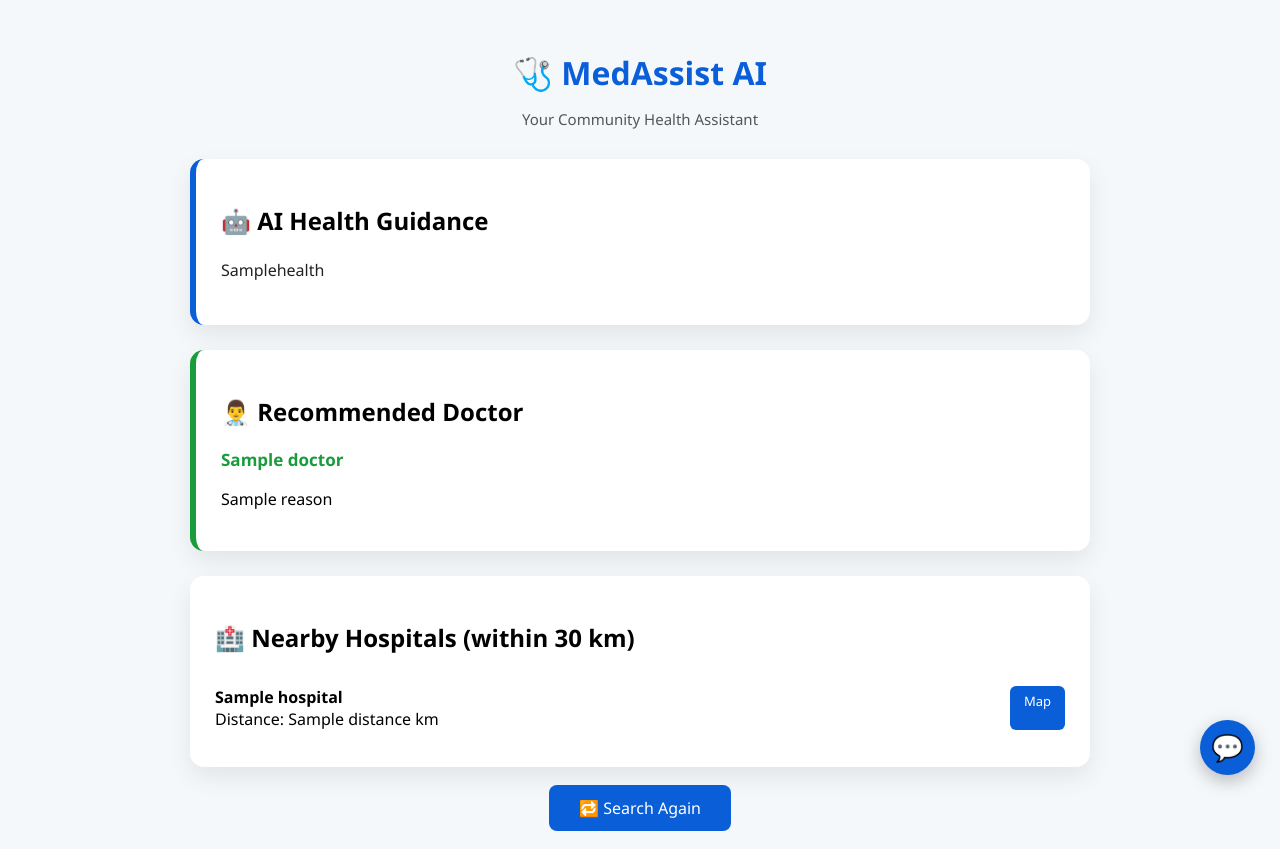
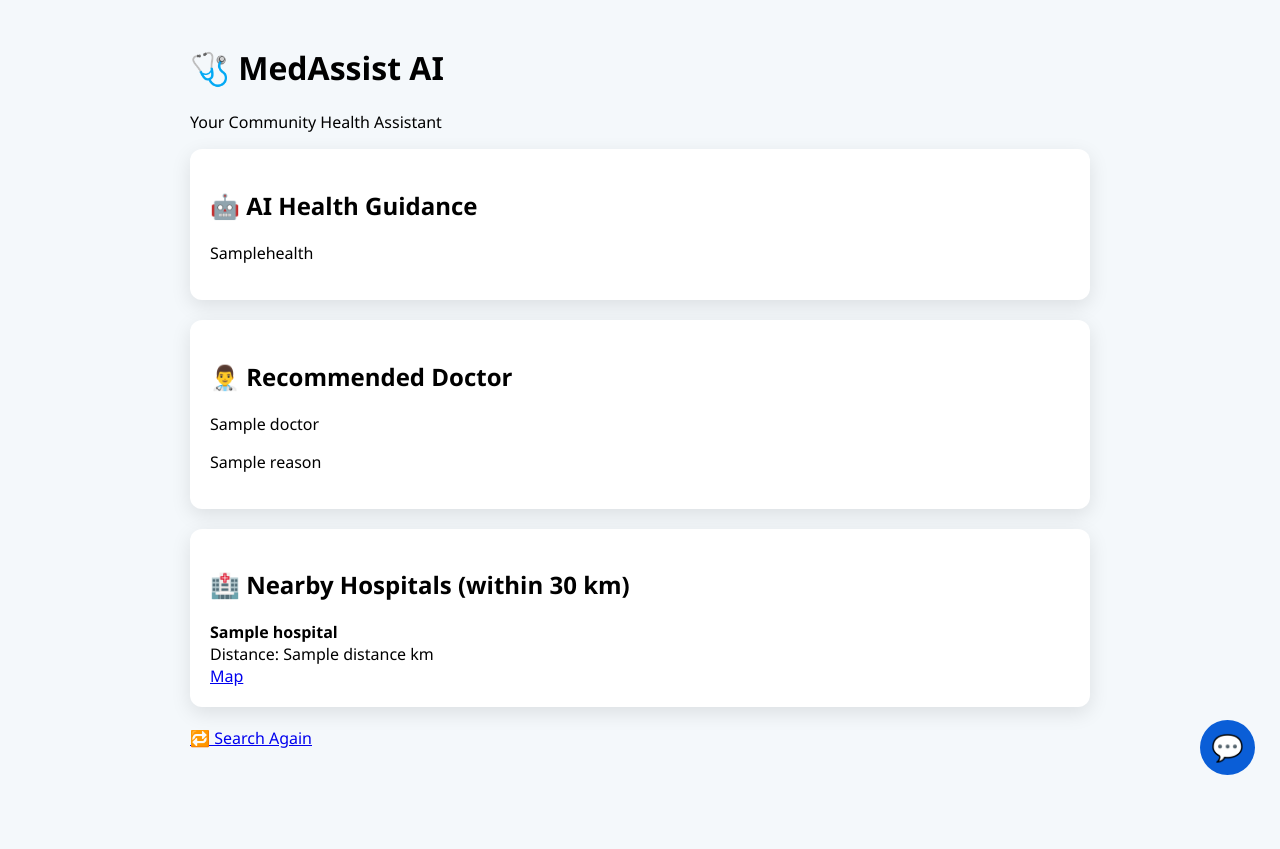
Before and after one commit to subhrat8/ai-health-assistant, a Flask app: template templates/result.html in a window 1280 px wide. After the commit the page ends 775 px from the top, so only its background shows below. Run offline with Flask 3, Linux system fonts and the light colour scheme; the template is opened without the code that fills it: most values are stand-ins (such as "Sample title", 1, 10 or a date in 2020).

Commit message:
Update style.css

```diff
--- a/static/style.css
+++ b/static/style.css
@@ -1,178 +1,56 @@
-body {
-    font-family: "Segoe UI", Arial, sans-serif;
-    background: #f4f8fb;
-    margin: 0;
-    padding: 0;
+body{
+    font-family: Segoe UI, Arial;
+    background:#f4f8fb;
+    margin:0;
 }
 
-.container {
-    max-width: 900px;
-    margin: auto;
-    padding: 30px;
+.dark{
+    background:#0e1117;
+    color:#eee;
 }
 
-.header {
-    text-align: center;
-    margin-bottom: 30px;
+.container{
+    max-width:900px;
+    margin:auto;
+    padding:25px;
 }
 
-.header h1 {
-    color: #0a5ed7;
-    margin-bottom: 5px;
+.card{
+    background:white;
+    padding:20px;
+    border-radius:12px;
+    margin-bottom:20px;
+    box-shadow:0 6px 20px rgba(0,0,0,.1);
 }
 
-.header p {
-    color: #555;
-    font-size: 15px;
+.dark .card{
+    background:#161b22;
 }
 
-/* CARD */
-.card {
-    background: #ffffff;
-    border-radius: 14px;
-    padding: 25px;
-    margin-bottom: 25px;
-    box-shadow: 0 10px 25px rgba(0,0,0,0.08);
+#chat-bubble{
+    position:fixed;
+    right:25px;
+    bottom:25px;
+    width:55px;
+    height:55px;
+    border-radius:50%;
+    background:#0a5ed7;
+    color:white;
+    font-size:26px;
+    line-height:55px;
+    text-align:center;
+    cursor:pointer;
 }
 
-/* AI CARD */
-.assistant-card {
-    border-left: 6px solid #0a5ed7;
+#chat-box{
+    position:fixed;
+    right:25px;
+    bottom:90px;
+    width:300px;
+    background:white;
+    border-radius:12px;
+    display:none;
+    flex-direction:column;
 }
 
-#assistant-text {
-    line-height: 1.7;
-    word-spacing: 2px;
-    color: #222;
-}
-
-/* DOCTOR */
-.doctor-box {
-    border-left: 6px solid #1a9c3c;
-}
-
-.doctor-name {
-    color: #1a9c3c;
-    font-weight: bold;
-    font-size: 17px;
-}
-
-/* HOSPITAL */
-.hospital {
-    display: flex;
-    justify-content: space-between;
-    padding: 12px 0;
-    border-bottom: 1px solid #eee;
-}
-
-.hospital:last-child {
-    border-bottom: none;
-}
-
-.map-btn {
-    text-decoration: none;
-    background: #0a5ed7;
-    color: white;
-    padding: 6px 14px;
-    border-radius: 6px;
-    font-size: 13px;
-}
-
-.map-btn:hover {
-    background: #084bb5;
-}
-
-/* SEARCH AGAIN */
-.search-again {
-    text-align: center;
-    margin-top: 30px;
-}
-
-.search-again a {
-    text-decoration: none;
-    background: #0a5ed7;
-    color: white;
-    padding: 12px 30px;
-    border-radius: 8px;
-    font-size: 16px;
-}
-
-/* FLOATING CHAT */
-#chat-bubble {
-    position: fixed;
-    bottom: 25px;
-    right: 25px;
-    background: #0a5ed7;
-    color: white;
-    width: 55px;
-    height: 55px;
-    border-radius: 50%;
-    font-size: 26px;
-    text-align: center;
-    line-height: 55px;
-    cursor: pointer;
-    box-shadow: 0 6px 18px rgba(0,0,0,0.25);
-}
-
-#chat-box {
-    position: fixed;
-    bottom: 95px;
-    right: 25px;
-    width: 320px;
-    background: white;
-    border-radius: 14px;
-    box-shadow: 0 8px 25px rgba(0,0,0,0.2);
-    display: none;
-    flex-direction: column;
-}
-
-#chat-box.open {
-    display: flex;
-}
-
-.chat-header {
-    background: #0a5ed7;
-    color: white;
-    padding: 12px;
-    font-weight: bold;
-    border-radius: 14px 14px 0 0;
-}
-
-.chat-body {
-    padding: 12px;
-    max-height: 260px;
-    overflow-y: auto;
-    font-size: 14px;
-}
-
-.chat-input {
-    display: flex;
-    border-top: 1px solid #ddd;
-}
-
-.chat-input input {
-    flex: 1;
-    border: none;
-    padding: 10px;
-}
-
-.chat-input button {
-    border: none;
-    background: #0a5ed7;
-    color: white;
-    padding: 0 18px;
-    cursor: pointer;
-}
-
-.bot-msg {
-    background: #f1f3f6;
-    padding: 10px;
-    border-radius: 10px;
-    margin-bottom: 8px;
-}
-
-.user-msg {
-    text-align: right;
-    margin-bottom: 8px;
-    color: #333;
-}
+#chat-box.open{display:flex;}
```
